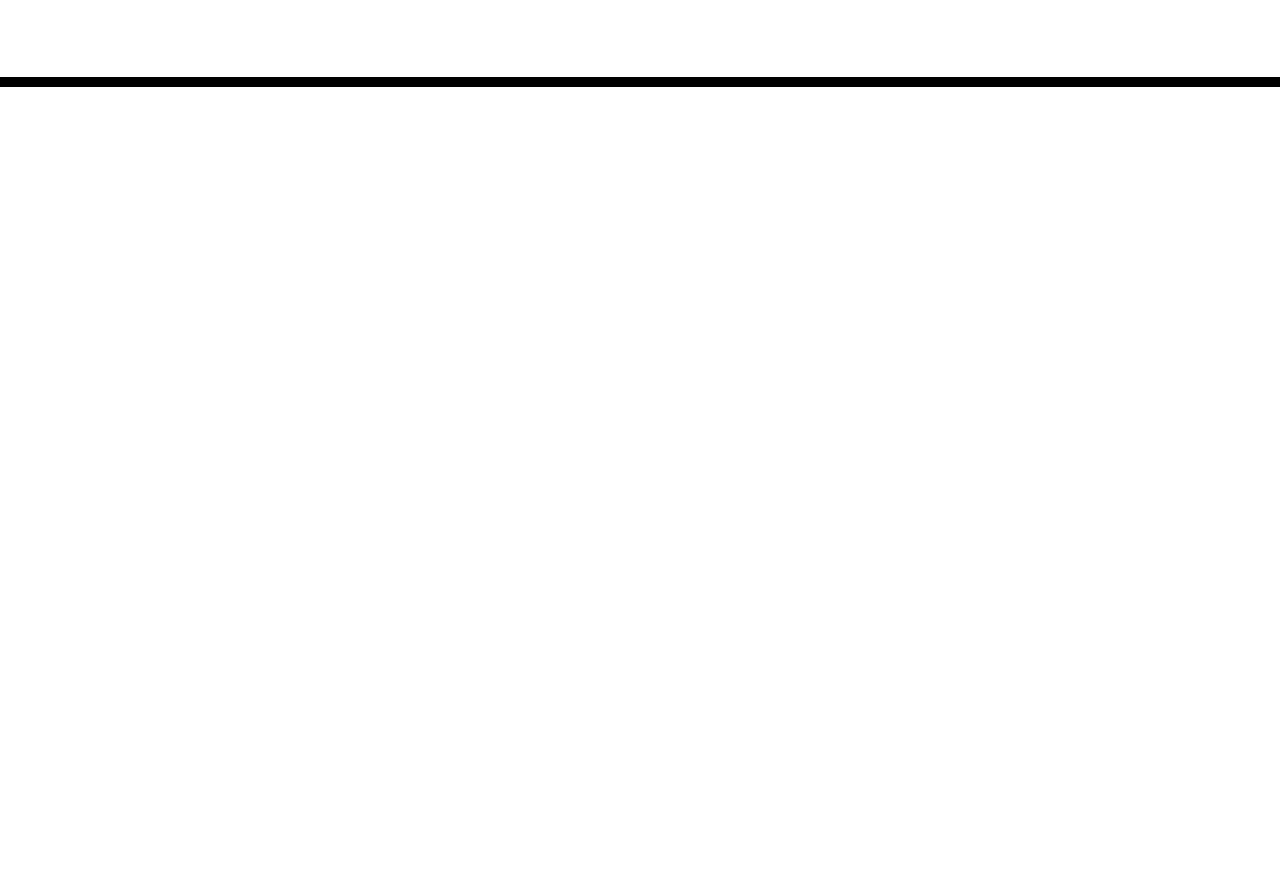
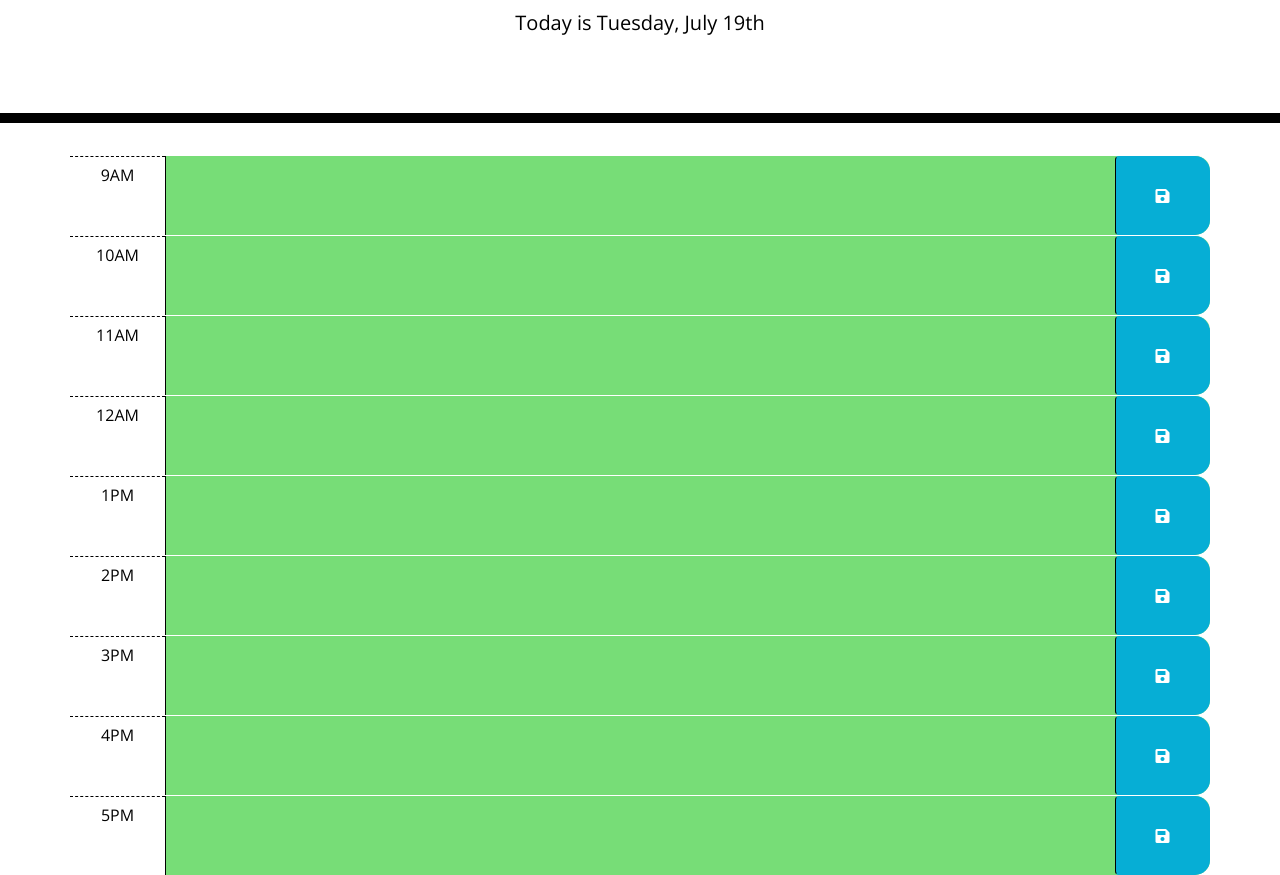
Before and after one commit to zdjorgensen/Work-Day-Scheduler, a plain HTML site: page index.html in a window 1280 px wide. Shown: the part 181-1056 px from the top of the page. Before the commit the page ends 800 px from the top, so only its background shows below. Drawn offline with nearby package versions, Linux system fonts and the light colour scheme.

Commit message:
most-current

```diff
--- a/assets/css/style.css
+++ b/assets/css/style.css
@@ -11,6 +11,16 @@ body {
     color: #000000;
     border-left: 1px solid black;
     padding: 10px;
+  }
+
+  .notification {
+    display: none;
+  }
+
+  .show {
+    display: block;
+    text-align: center;
+    padding-bottom: 15px;
   }
 
   .jumbotron {
@@ -33,13 +43,14 @@ body {
   .row {
     white-space: pre-wrap;
     height: 80px;
-    border-top: 1px solid white;;
+    border-top: 1px solid white;
   }
 
   .hour {
     background-color: #ffffff;
     color: #000000;
     border-top: 1px dashed #000000;
+    padding-top: 10px;
   }
 
   .past {
--- a/assets/js/script.js
+++ b/assets/js/script.js
@@ -0,0 +1,57 @@
+// Updates the current day at the top
+currentDay = moment();
+$("#currentDay").text(currentDay.format("[Today is] dddd, MMMM Do"));
+
+$(document).ready(function () {
+    // When the save button is clicked it saves the hour and textarea to local storage
+    $('.saveBtn').on('click', function () {
+        var description = $(this).siblings('.description').val();
+        var hour = $(this).parent().attr('id');
+       localStorage.setItem(hour, description);
+
+        // Adds the class show to notification to display the class notification
+        $('.notification').addClass('show');
+
+        // Removes the show class after 3 seconds
+        setTimeout(function () {
+            $('.notification').removeClass('show');
+        }, 3000);
+    });
+
+    // Keeps track of what time it is using military time (0-23) and
+    // is used to update the past, present, or future time-block
+    function checkTime() {
+        var currentHour = moment().format('k');
+
+        $('.time-block').each(function () {
+            var hour= parseInt($(this).attr('id').split('-')[1]);
+
+            if(hour < currentHour) {
+                $(this).addClass('past');
+            } else if (hour > currentHour) {
+                    $(this).addClass('future');
+            } else {
+                $(this).addClass('present');
+            }
+        });
+    }
+    checkTime();
+
+    // Loops through local storage and puts the value into the correct time-block description
+    function getStorage() {
+        for(var i = 0; i<localStorage.length; i++) {
+            var storedKey = localStorage.key(i);
+            var storedValue = localStorage.getItem(storedKey);
+            $('.time-block').each(function () {
+                var time = $(this).attr('id');
+                if(time == storedKey){
+                    $(this).find(".description").val(storedValue);
+                    return false;
+                } else {
+                    return;
+                }
+            }
+        )};
+    }
+    getStorage();
+});
--- a/index.html
+++ b/index.html
@@ -18,7 +18,7 @@
       href="https://fonts.googleapis.com/css?family=Open+Sans&display=swap"
       rel="stylesheet"
     />
-    <link rel="stylesheet" href="style.css" />
+    <link rel="stylesheet" href="./assets/css/style.css" />
     <title>Work Day Scheduler</title>
   </head>
 
@@ -27,12 +27,63 @@
       <h1 class="display-3">Work Day Scheduler</h1>
       <p class="lead">A simple calendar app for scheduling your work day</p>
       <p id="currentDay" class="lead"></p>
+      <p id="currentHour" class="lead"></p>
     </header>
+
+    <!-- Notification for adding appointments to local storage -->
+    <section class="notification" id="notify"> Appointment Added</section>
+
+    <!-- Timeblocks 9-5 using military time-->
     <div class="container">
-      <!-- Timeblocks go here -->
+      <div id="hour-9" class="row time-block">
+        <div class="col-md-1 hour"> 9AM </div>
+        <textarea class="col-md-10 description"> </textarea>
+        <button class="btn saveBtn col-md-1"><i class="fas fa-save"></i></button>
+      </div>
+      <div id="hour-10" class="row time-block">
+        <div class="col-md-1 hour"> 10AM </div>
+        <textarea class="col-md-10 description"> </textarea>
+        <button class="btn saveBtn col-md-1"><i class="fas fa-save"></i></button>
+      </div>
+      <div id="hour-11" class="row time-block">
+        <div class="col-md-1 hour"> 11AM </div>
+        <textarea class="col-md-10 description"> </textarea>
+        <button class="btn saveBtn col-md-1"><i class="fas fa-save"></i></button>
+      </div>
+      <div id="hour-12" class="row time-block">
+        <div class="col-md-1 hour"> 12AM </div>
+        <textarea class="col-md-10 description"> </textarea>
+        <button class="btn saveBtn col-md-1"><i class="fas fa-save"></i></button>
+      </div>
+      <div id="hour-13" class="row time-block">
+        <div class="col-md-1 hour"> 1PM </div>
+        <textarea class="col-md-10 description"> </textarea>
+        <button class="btn saveBtn col-md-1"><i class="fas fa-save"></i></button>
+      </div>
+      <div id="hour-14" class="row time-block">
+        <div class="col-md-1 hour"> 2PM </div>
+        <textarea class="col-md-10 description"> </textarea>
+        <button class="btn saveBtn col-md-1"><i class="fas fa-save"></i></button>
+      </div>
+      <div id="hour-15" class="row time-block">
+        <div class="col-md-1 hour"> 3PM </div>
+        <textarea class="col-md-10 description"> </textarea>
+        <button class="btn saveBtn col-md-1"><i class="fas fa-save"></i></button>
+      </div>
+      <div id="hour-16" class="row time-block">
+        <div class="col-md-1 hour"> 4PM </div>
+        <textarea class="col-md-10 description"> </textarea>
+        <button class="btn saveBtn col-md-1"><i class="fas fa-save"></i></button>
+      </div>
+      <div id="hour-17" class="row time-block">
+        <div class="col-md-1 hour"> 5PM </div>
+        <textarea class="col-md-10 description"> </textarea>
+        <button class="btn saveBtn col-md-1"><i class="fas fa-save"></i></button>
+      </div>
     </div>
 
     <script src="https://code.jquery.com/jquery-3.4.1.min.js"></script>
     <script src="https://cdnjs.cloudflare.com/ajax/libs/moment.js/2.24.0/moment.min.js"></script>
+    <script src="./assets/js/script.js"></script>
   </body>
 </html>
```
Also changed, not shown: assets/img/Work-day-scheduler-screenshot.png (added), 1 other file.
